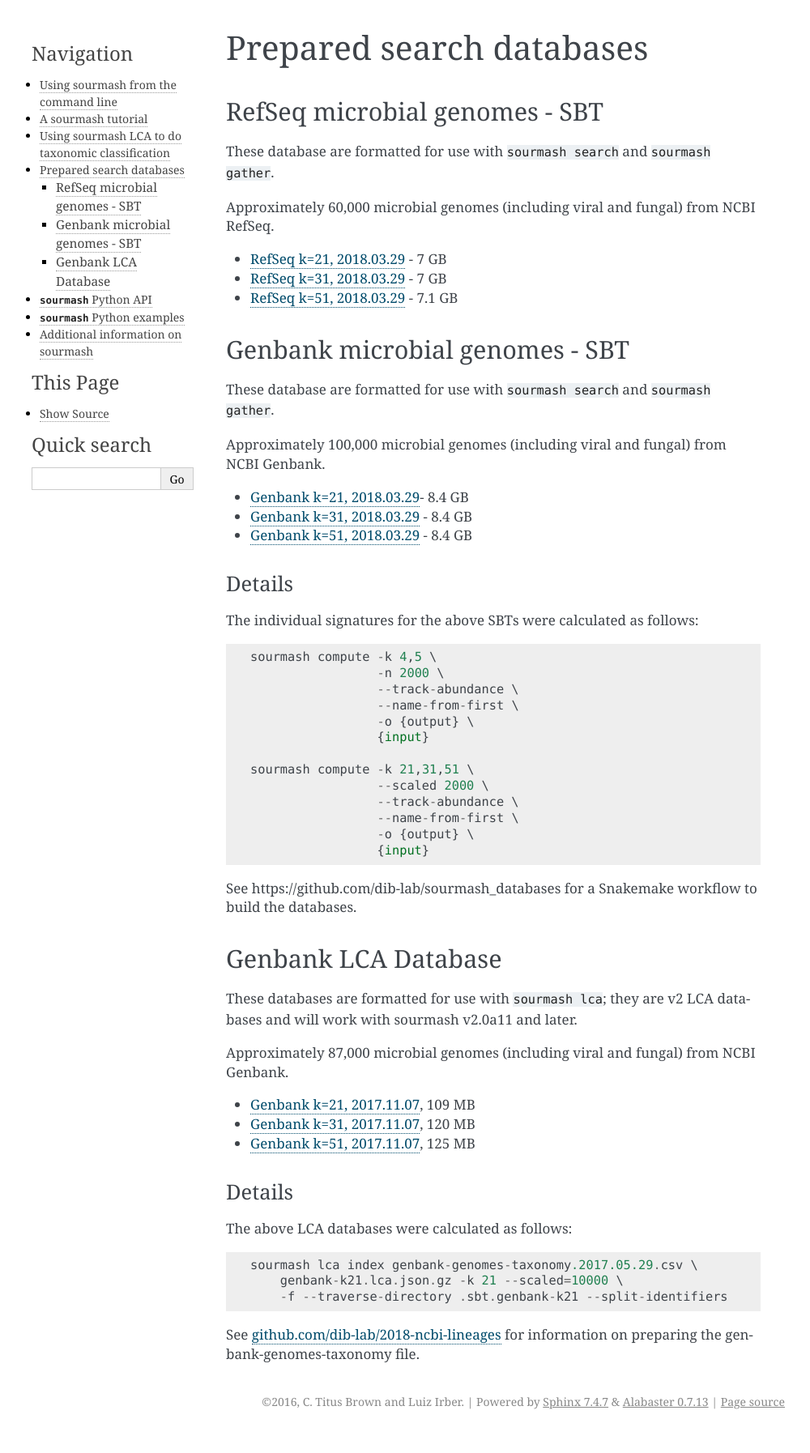
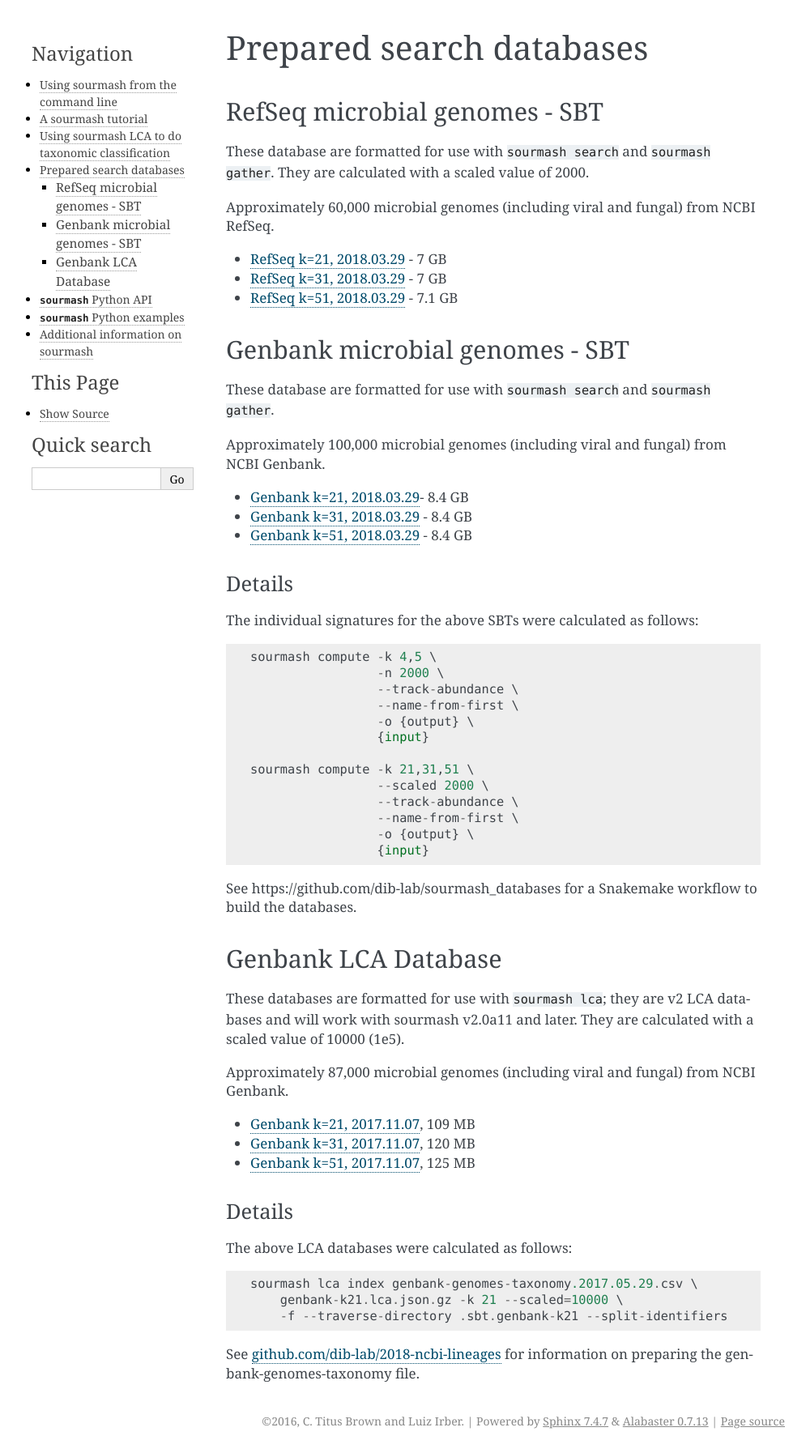
Before and after one commit to sourmash-bio/sourmash, a Sphinx documentation site: the page built from doc/databases.md, in a window 1280 px wide. Shown: the whole page at 81% size, without its empty margins (141-1141 px from the left). Built offline with Sphinx 7.4.7, drawn with Linux system fonts in a browser that asks for light colours; pages that are not in the unit, such as notebooks, are missing from menus; before the commit the page ends 1770 px from its top, so only the background shows below that.

Commit message:
explicitly report scaled values on databases - fixes #580

```diff
--- a/doc/databases.md
+++ b/doc/databases.md
@@ -3,7 +3,8 @@
 ## RefSeq microbial genomes - SBT
 
 These database are formatted for use with `sourmash search` and
-`sourmash gather`.
+`sourmash gather`. They are calculated with a scaled value of
+2000.
 
 Approximately 60,000 microbial genomes (including viral and fungal)
 from NCBI RefSeq.
@@ -58,6 +59,7 @@ to build the databases.
 
 These databases are formatted for use with `sourmash lca`; they are
 v2 LCA databases and will work with sourmash v2.0a11 and later.
+They are calculated with a scaled value of 10000 (1e5).
 
 Approximately 87,000 microbial genomes (including viral and fungal)
 from NCBI Genbank.
```
